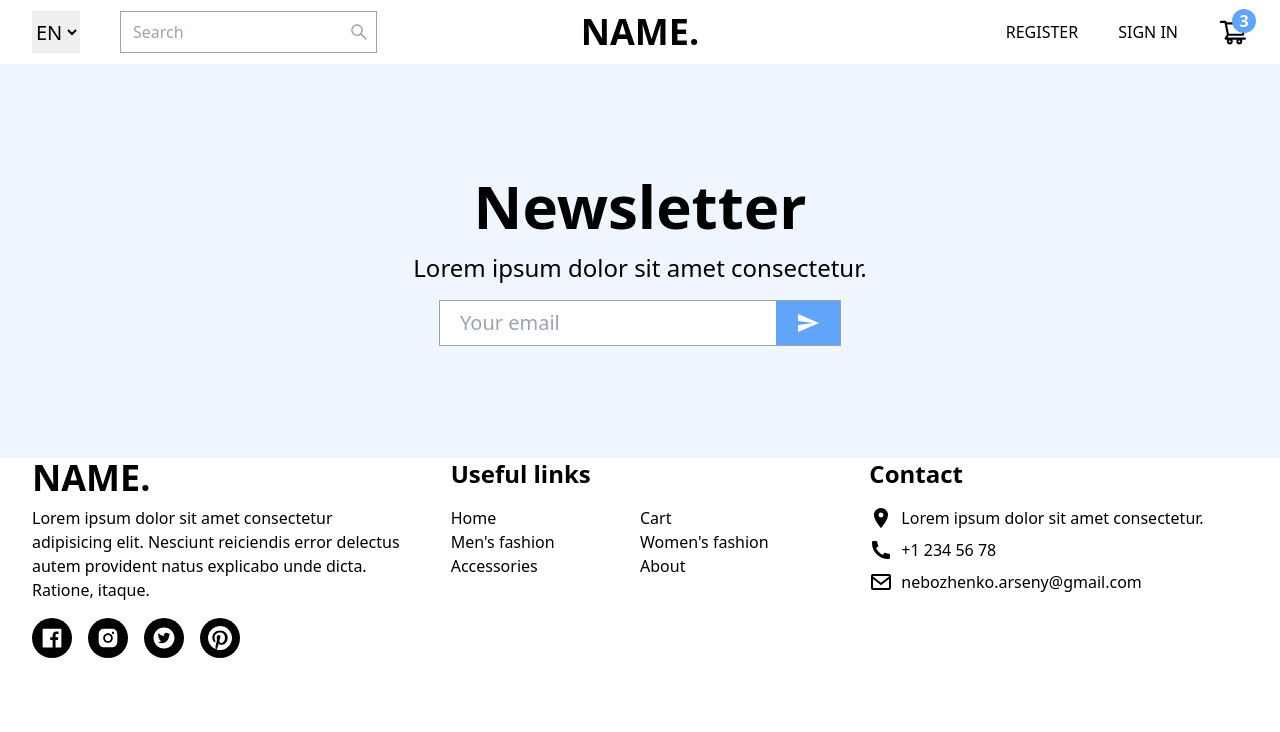
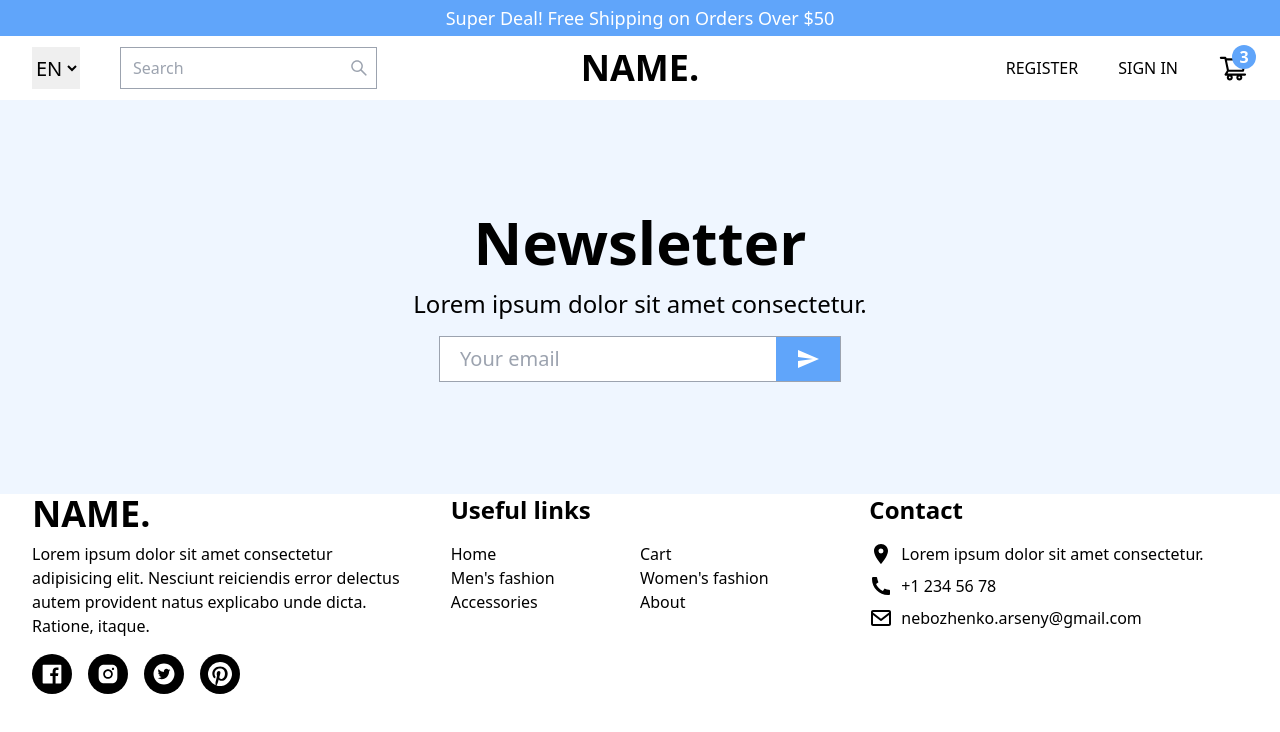
Before and after one commit to yap8/e-commerce, a React (Create React App) app: page / in a window 1280 px wide. Shown: the top 732 px of the page. Built offline with nearby package versions, Linux system fonts and the light colour scheme.

Commit message:
added Announcement

```diff
--- a/src/App.tsx
+++ b/src/App.tsx
@@ -1,10 +1,12 @@
+import Announcement from './components/Announcement';
+import Header from './components/Header';
 import Footer from './components/Footer';
-import Header from './components/Header';
 import Home from './pages/Home';
 
 const App: React.FC = () => {
   return (
     <>
+      <Announcement />
       <Header />
       <Home />
       <Footer />
--- /dev/null
+++ b/src/components/Announcement.tsx
@@ -0,0 +1,13 @@
+const Announcement: React.FC = () => {
+  return (
+    <section className="bg-blue-400">
+      <div className="container py-1">
+        <div className="text-lg text-center text-white">
+          Super Deal! Free Shipping on Orders Over $50
+        </div>
+      </div>
+    </section>
+  );
+};
+
+export default Announcement;
```
